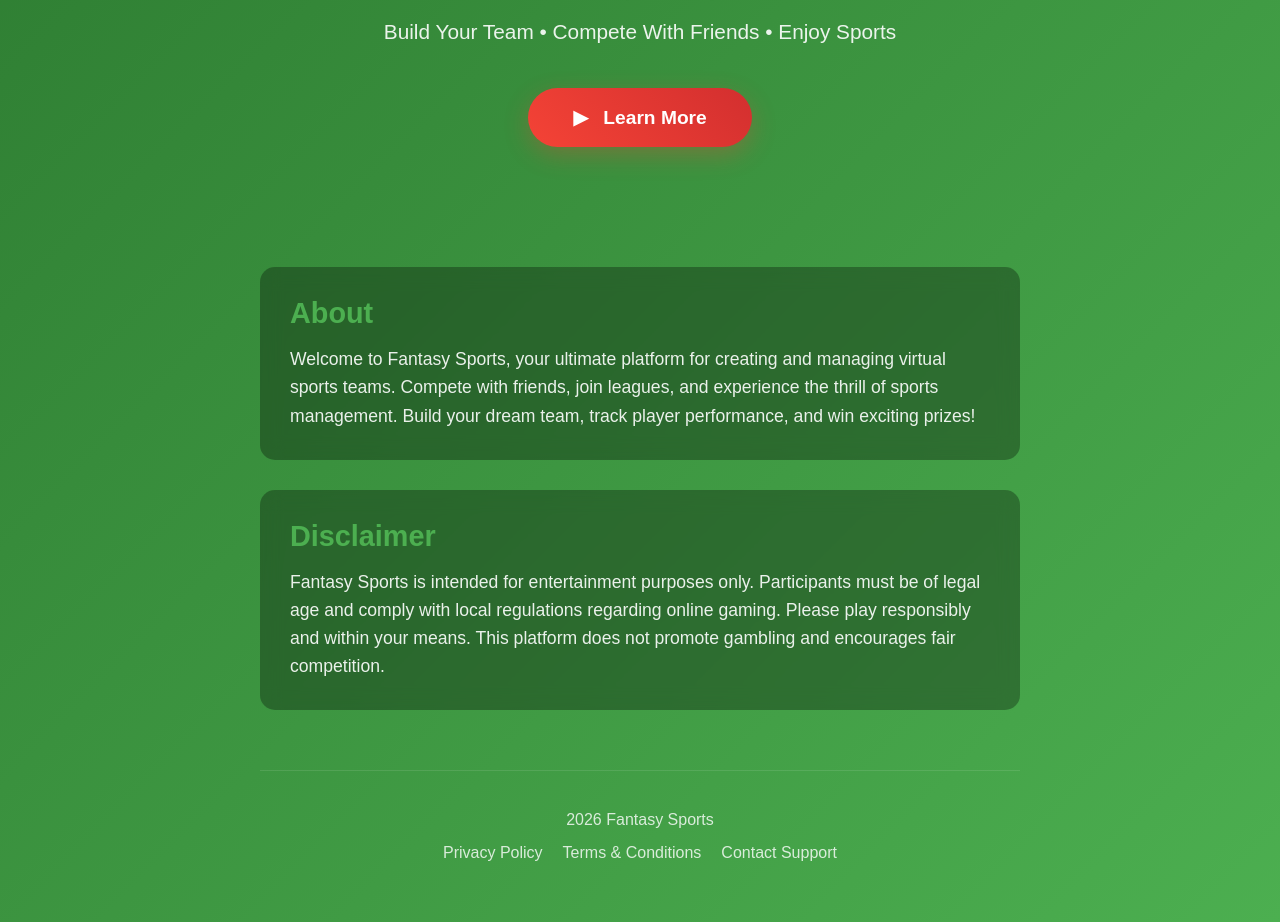
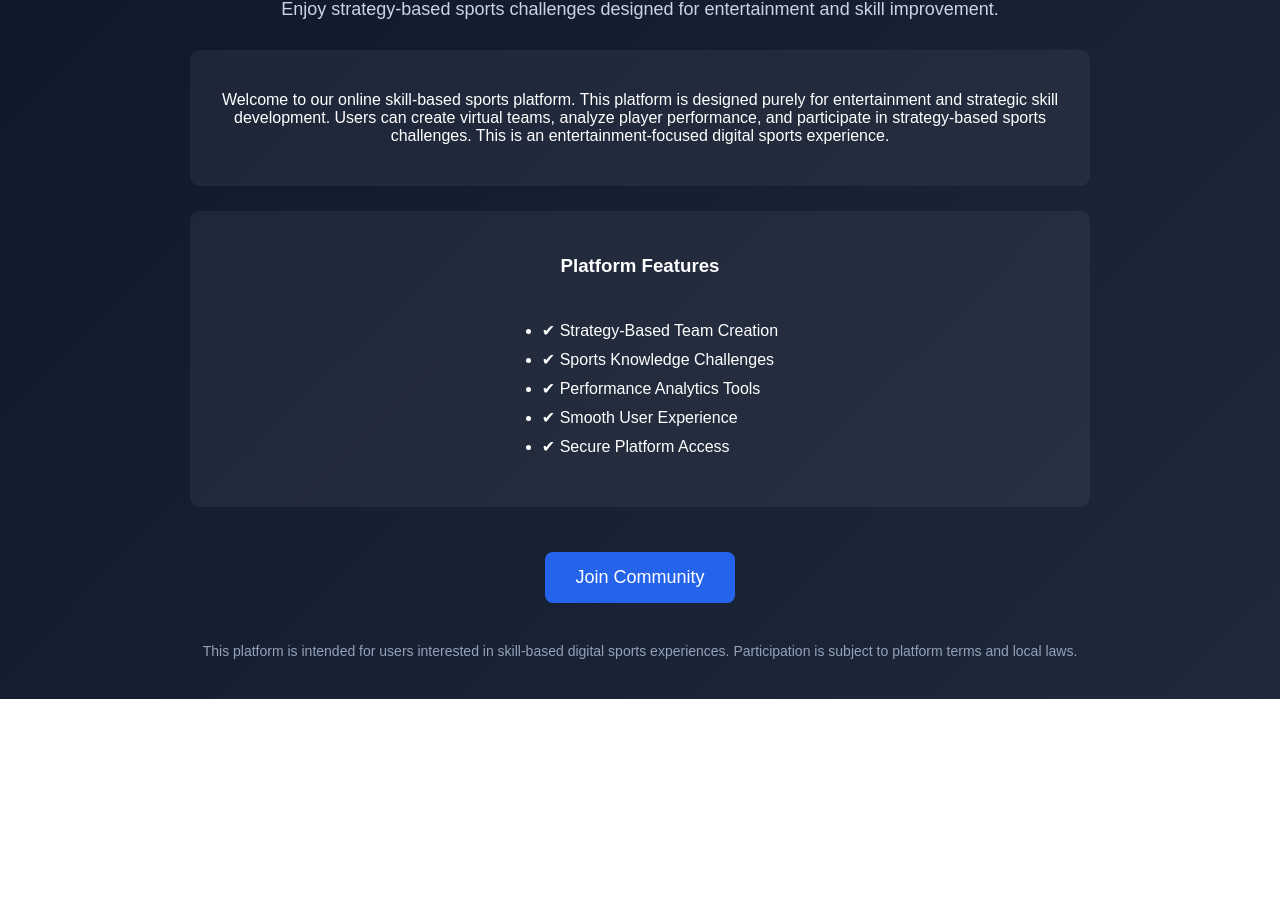
Before and after one commit to afzalhuss1998/ice777fantasysports, a plain HTML site: page index.html in a window 1280 px wide. Shown: the part 150-1072 px from the top of the page. After the commit the page ends 849 px from the top, so only its background shows below. Drawn offline with Linux system fonts and the light colour scheme.

Commit message:
Update index.html

```diff
--- a/index.html
+++ b/index.html
@@ -3,189 +3,130 @@
 <head>
 <meta charset="UTF-8">
 <meta name="viewport" content="width=device-width, initial-scale=1.0">
-    <title>Fantasy Sports - Get Your ID</title>
+<title>Skill Based Sports Platform</title>
+
 <style>
-        * {
+body {
     margin: 0;
-            padding: 0;
-            box-sizing: border-box;
-        }
-
-        body {
-            font-family: 'Arial', sans-serif;
-            background: linear-gradient(135deg, #2E7D32, #4CAF50);
-            min-height: 100vh;
+    font-family: Arial, sans-serif;
+    background: linear-gradient(135deg, #0f172a, #1e293b);
     color: white;
+    text-align: center;
 }
 
 .container {
-            max-width: 800px;
-            margin: 0 auto;
-            padding: 20px;
+    max-width: 900px;
+    margin: auto;
+    padding: 40px 20px;
 }
 
-        .header {
-            text-align: center;
-            padding: 60px 20px;
+.logo {
+    font-size: 28px;
+    font-weight: bold;
+    margin-bottom: 20px;
 }
 
-        .title {
-            font-size: 3.5rem;
+.heading {
+    font-size: 36px;
     font-weight: bold;
-            margin-bottom: 20px;
-            text-shadow: 2px 2px 4px rgba(0,0,0,0.3);
+    margin-bottom: 15px;
 }
 
-        .tagline {
-            font-size: 1.3rem;
-            margin-bottom: 40px;
-            opacity: 0.9;
-            line-height: 1.6;
+.subheading {
+    font-size: 18px;
+    color: #cbd5e1;
+    margin-bottom: 30px;
 }
 
-        .cta-button {
-            display: inline-block;
-            padding: 18px 45px;
-            font-size: 1.2rem;
-            font-weight: bold;
-            text-decoration: none;
-            color: white;
-            background: linear-gradient(45deg, #f44336, #d32f2f);
-            border-radius: 50px;
-            box-shadow: 0 8px 25px rgba(244, 67, 54, 0.3);
-            transition: all 0.3s ease;
-            border: none;
-            cursor: pointer;
-            margin-bottom: 60px;
+.box {
+    background: rgba(255,255,255,0.05);
+    padding: 25px;
+    border-radius: 10px;
+    margin-bottom: 25px;
 }
 
-        .cta-button:hover {
-            transform: translateY(-3px);
-            box-shadow: 0 12px 35px rgba(244, 67, 54, 0.4);
+.features {
+    text-align: left;
+    display: inline-block;
 }
 
-        .play-icon {
-            display: inline-block;
-            margin-right: 10px;
+.features li {
+    margin: 10px 0;
 }
 
-        .info-sections {
-            display: flex;
-            flex-direction: column;
-            gap: 30px;
-            margin-bottom: 60px;
+.button {
+    background: #2563eb;
+    color: white;
+    padding: 15px 30px;
+    font-size: 18px;
+    border-radius: 8px;
+    text-decoration: none;
+    display: inline-block;
+    margin-top: 20px;
 }
 
-        .info-box {
-            background: rgba(0, 0, 0, 0.3);
-            border-radius: 15px;
-            padding: 30px;
-            backdrop-filter: blur(10px);
-        }
-
-        .info-title {
-            font-size: 1.8rem;
-            font-weight: bold;
-            margin-bottom: 15px;
-            color: #4CAF50;
-        }
-
-        .info-content {
-            font-size: 1.1rem;
-            line-height: 1.6;
-            opacity: 0.9;
+.button:hover {
+    background: #1d4ed8;
 }
 
 .footer {
-            text-align: center;
-            padding: 40px 20px;
-            border-top: 1px solid rgba(255,255,255,0.1);
-        }
-
-        .copyright {
-            margin-bottom: 15px;
-            opacity: 0.8;
-        }
-
-        .footer-links {
-            display: flex;
-            justify-content: center;
-            gap: 20px;
-            flex-wrap: wrap;
-        }
-
-        .footer-links a {
-            color: white;
-            text-decoration: none;
-            opacity: 0.8;
-            transition: opacity 0.3s ease;
-        }
-
-        .footer-links a:hover {
-            opacity: 1;
-        }
-
-        @media (max-width: 768px) {
-            .title {
-                font-size: 2.5rem;
-            }
-
-            .tagline {
-                font-size: 1.1rem;
-            }
-
-            .cta-button {
-                padding: 15px 35px;
-                font-size: 1.1rem;
-            }
-
-            .info-box {
-                padding: 20px;
-            }
+    margin-top: 40px;
+    font-size: 14px;
+    color: #94a3b8;
 }
 </style>
+
 </head>
 <body>
+
 <div class="container">
-        <div class="header">
-            <h1 class="title">Fantasy Sports</h1>
-            <p class="tagline">Build Your Team • Compete With Friends • Enjoy Sports</p>
-            <a href="https://wa.me/+447770775390?text=Hello%20I%20want%20to%20learn%20more%20about%20skill%20base%20game"
-               class="cta-button"
-               target="_blank">
-                <span class="play-icon">▶</span>
-                Learn More
-            </a>
+
+<div class="logo">
+SPORTS SKILL HUB
 </div>
 
-        <div class="info-sections">
-            <div class="info-box">
-                <h2 class="info-title">About</h2>
-                <p class="info-content">
-                    Welcome to Fantasy Sports, your ultimate platform for creating and managing virtual sports teams.
-                    Compete with friends, join leagues, and experience the thrill of sports management.
-                    Build your dream team, track player performance, and win exciting prizes!
+<div class="heading">
+Online Skill Based Sports Platform
+</div>
+
+<div class="subheading">
+Enjoy strategy-based sports challenges designed for entertainment and skill improvement.
+</div>
+
+<div class="box">
+<p>
+Welcome to our online skill-based sports platform.
+This platform is designed purely for entertainment and strategic skill development.
+
+Users can create virtual teams, analyze player performance, and participate in strategy-based sports challenges.
+
+This is an entertainment-focused digital sports experience.
 </p>
 </div>
 
-            <div class="info-box">
-                <h2 class="info-title">Disclaimer</h2>
-                <p class="info-content">
-                    Fantasy Sports is intended for entertainment purposes only. Participants must be of legal age
-                    and comply with local regulations regarding online gaming. Please play responsibly and within
-                    your means. This platform does not promote gambling and encourages fair competition.
-                </p>
-            </div>
+<div class="box">
+<h3>Platform Features</h3>
+
+<ul class="features">
+<li>✔ Strategy-Based Team Creation</li>
+<li>✔ Sports Knowledge Challenges</li>
+<li>✔ Performance Analytics Tools</li>
+<li>✔ Smooth User Experience</li>
+<li>✔ Secure Platform Access</li>
+</ul>
+
 </div>
 
+<a href="https://wa.me/+447543166201" class="button">
+Join Community
+</a>
+
 <div class="footer">
-            <p class="copyright"> 2026 Fantasy Sports</p>
-            <div class="footer-links">
-                <a href="#">Privacy Policy</a>
-                <a href="#">Terms & Conditions</a>
-                <a href="#">Contact Support</a>
+This platform is intended for users interested in skill-based digital sports experiences.
+Participation is subject to platform terms and local laws.
 </div>
+
 </div>
-    </div>
+
 </body>
 </html>
```
Lines whose indentation alone changed are shown as unchanged.
